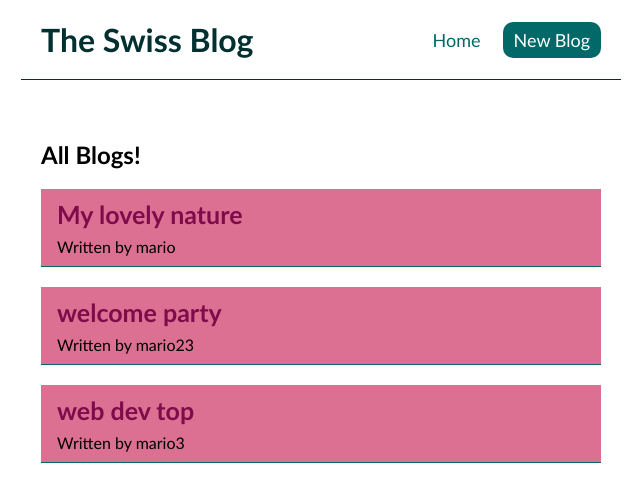
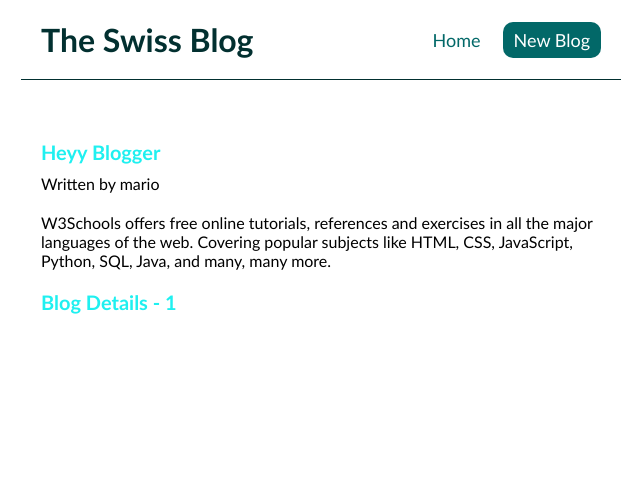
Before and after one commit to PariBainsla/Swiss_Blog, a React (Create React App) app: page /blogs/1 in a window 1280 px wide. Shown: the top 502 px of the page, without its empty margins (319-959 px from the left). Built offline with nearby package versions, Linux system fonts and the light colour scheme; data requests are answered from the project's data file.

Commit message:
commits are made

```diff
--- /dev/null
+++ b/data/db.json
@@ -0,0 +1,16 @@
+{
+  "blogs": [
+    {
+      "title": "Heyy Blogger",
+      "author": "mario",
+      "body": "W3Schools offers free online tutorials, references and exercises in all the major languages of the web. Covering popular subjects like HTML, CSS, JavaScript, Python, SQL, Java, and many, many more.",
+      "id": 1
+    },
+    {
+      "title": "Hii Party",
+      "author": "marii",
+      "body": "Open standard file format and data interchange format that uses human-readable text to store and transmit data objects consisting of name–value pairs and arrays (or other serializations).",
+      "id": 2
+    }
+  ]
+}
--- a/package.json
+++ b/package.json
@@ -9,6 +9,7 @@
     "@testing-library/user-event": "^13.5.0",
     "react": "^19.1.0",
     "react-dom": "^19.1.0",
+    "react-router-dom": "^7.6.1",
     "react-scripts": "5.0.1",
     "web-vitals": "^2.1.4"
   },
--- a/src/App.js
+++ b/src/App.js
@@ -1,15 +1,23 @@
 import Navbar from './Navbar';
 import Home from './Home';
+import { BrowserRouter as Router, Route, Routes } from 'react-router-dom';
+import Create from './Create';
+import BlogDetails from './BlogDetails';
 
 function App() {
-
   return (
-    <div className="App">
-      <Navbar/>
-      <div className="content">
-       <Home/>
+    <Router>
+      <div className="App">
+        <Navbar />
+        <div className="content">
+          <Routes>
+            <Route path="/" element={<Home />} />
+            <Route path="/create" element={<Create />} />
+            <Route path="/blogs/:id" element={<BlogDetails />} />
+          </Routes>
+        </div>
       </div>
-    </div>
+    </Router>
   );
 }
 
--- /dev/null
+++ b/src/BlogDetails.js
@@ -0,0 +1,24 @@
+import { useParams } from "react-router-dom";
+import useFetch from "./usefetch";
+
+const BlogDetails = () => {
+    const {id} = useParams();
+    const { data: blog, error, isPending} = useFetch('http://localhost:8000/blogs/' + id);
+
+    return (
+        <div className="blog-details">
+            {isPending && <div>Loading...</div>}
+            {error && <div>{error}</div>}
+            {blog && (
+                <article>
+                    <h2>{blog.title}</h2>
+                    <p>Written by {blog.author}</p>
+                    <div>{blog.body}</div>
+                </article>
+            )}
+            <h2>Blog Details - {id}</h2>
+        </div>
+     );
+}
+
+export default BlogDetails;
--- a/src/BlogList.js
+++ b/src/BlogList.js
@@ -1,3 +1,5 @@
+import { Link } from "react-router-dom";
+
 const BlogList = ({blogs, title}) => {
 
     return (
@@ -5,8 +7,10 @@ const BlogList = ({blogs, title}) => {
             <h2>{title}</h2>
             {blogs.map((blog) => (
                 <div className="blog-preview" key={blog.id}>
+                    <Link to={`/blogs/${blog.id}`}>
                     <h3>{blog.title}</h3>
                     <p>Written by {blog.author}</p>
+                    </Link>
                 </div>
             ))}
         </div>
--- /dev/null
+++ b/src/Create.js
@@ -0,0 +1,9 @@
+const Create = () => {
+    return (
+        <div className="create">
+            <h2>Add a new Blog</h2>
+        </div>
+     );
+}
+
+export default Create;
--- a/src/Home.js
+++ b/src/Home.js
@@ -1,16 +1,15 @@
-import { useState } from "react";
 import BlogList from "./BlogList";
+import useFetch from "./usefetch";
 
 const Home = () => {
-    const [blogs, setBlogs] = useState([
-        { title: "My lovely nature", body: 'lorem ipsum ....', author: 'mario', id: 1 },
-        { title: 'welcome party', body: 'lorem ipsum ....', author: 'mario23', id: 2 },
-        { title: 'web dev top    ', body: 'lorem ipsum ....', author: 'mario3', id: 3 },
-    ])
+
+    const {data: blogs, isPending, error} = useFetch('http://localhost:8000/blogs')
 
     return (
         <div className="home">
-            <BlogList blogs={blogs} title="All Blogs!"/>
+            {error && <div> {error} </div>}
+            {isPending && <div>Loading...</div>}
+            {blogs && <BlogList blogs={blogs} title="All Blogs!" />}
         </div>
     );
 }
--- a/src/Navbar.js
+++ b/src/Navbar.js
@@ -1,15 +1,17 @@
+import {Link} from 'react-router-dom';
+
 const Navbar = () => {
     return (
         <div className="navbar">
             <h1>The Swiss Blog</h1>
             <div className="links">
-                <a href="/">Home</a>
-                <a href="/create" style={{
+                <Link to="/">Home</Link>
+                <Link to="/create" style={{
                     color: "white",
                     backgroundColor: '#026868',
                     borderRadius: '10px',
                     padding: '7px 11px'
-                }} >New Blog</a>
+                }} >New Blog</Link>
             </div>
         </div>
      );
--- a/src/index.css
+++ b/src/index.css
@@ -62,3 +62,26 @@
   color: rgb(126, 12, 75);
   margin-bottom: 8px;
 }
+
+.blog-preview a{
+  text-decoration: none;
+}
+
+.blog-details h2{
+  font-size: 20px;
+  color: #1ff0f0;
+  margin-bottom: 10px;
+}
+
+.blog-details div{
+  margin: 20px 0;
+}
+
+/* .blog-details button{
+  background: #695ec7;
+  color: #fff;
+  border: 0;
+  padding: 8px;
+  border-radius: 8px;
+  cursor: pointer;
+} */
--- /dev/null
+++ b/src/usefetch.js
@@ -0,0 +1,38 @@
+import { useEffect, useState } from 'react';
+
+const useFetch = (url) => {
+
+    const [data, setData] = useState(null);
+    const [isPending, setIsPending] = useState(true);
+    const [error, setError] = useState(null);
+
+    useEffect(() => {
+        const abortCont = new AbortController();
+        setTimeout(() => {
+            fetch(url, { signal: abortCont.signal })
+                .then(res => {
+                    if (!res.ok) {
+                        throw Error('Could not fetch the data')
+                    }
+                    return res.json();
+                })
+                .then(data => {
+                    setData(data);
+                    setIsPending(false);
+                    setError(null);
+                })
+                .catch(err => {
+                    if (err.name === 'AbortError') {
+                        console.log('fetch aborted')
+                    } else {
+                        setIsPending(false);
+                        setError(err.message);
+                    }
+                })
+        }, 300);
+        return () => abortCont.abort();
+    }, [url]);
+    return { data, isPending, error }
+}
+
+export default useFetch;
```
Also changed, not shown: 1 other file (tests, documents, lock files or other folders).
